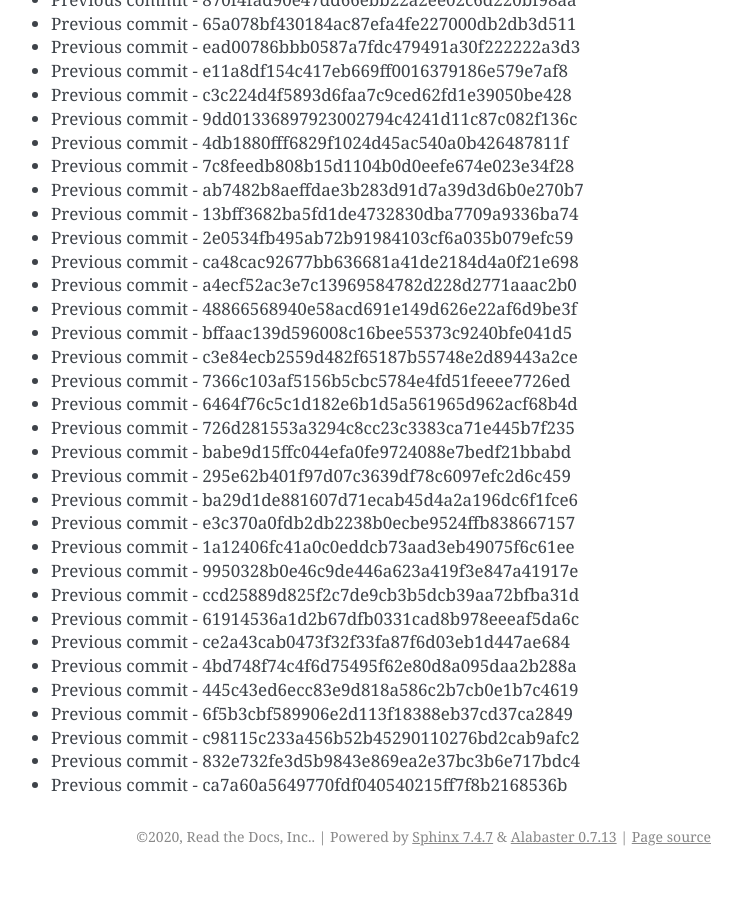
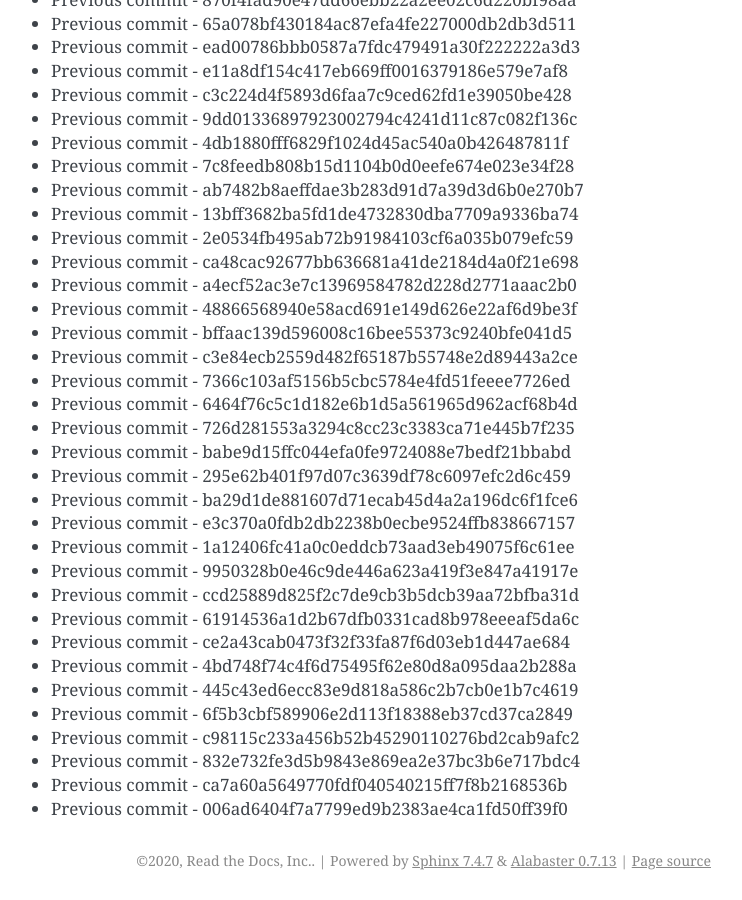
Before and after one commit to readthedocs/rtd-git-stresstest, a Sphinx documentation site: the page built from docs/updates.rst, in a window 1280 px wide and 900 px high, scrolled down 3083 px. Shown: the whole window, without its empty margins (399-1141 px from the left). Built offline with Sphinx 7.4.7, drawn with Linux system fonts in a browser that asks for light colours; before the commit the page ends 3959 px from its top, so only the background shows below that.

Commit message:
Generating commit from previous: 006ad6404f7a7799ed9b2383ae4ca1fd50ff39f0

```diff
--- a/docs/updates.rst
+++ b/docs/updates.rst
@@ -161,3 +161,4 @@ It can be tested for any performance characteristics.
 * Previous commit - c98115c233a456b52b45290110276bd2cab9afc2
 * Previous commit - 832e732fe3d5b9843e869ea2e37bc3b6e717bdc4
 * Previous commit - ca7a60a5649770fdf040540215ff7f8b2168536b
+* Previous commit - 006ad6404f7a7799ed9b2383ae4ca1fd50ff39f0
```
